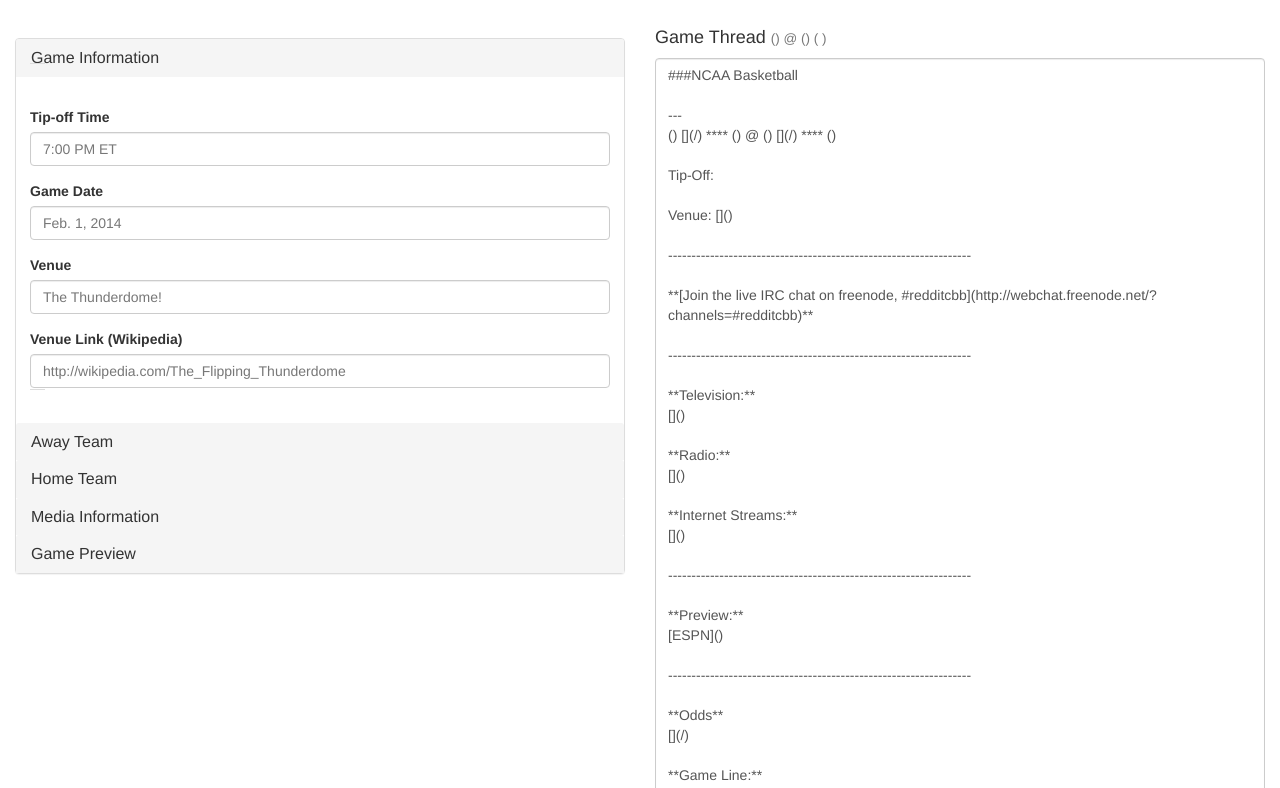
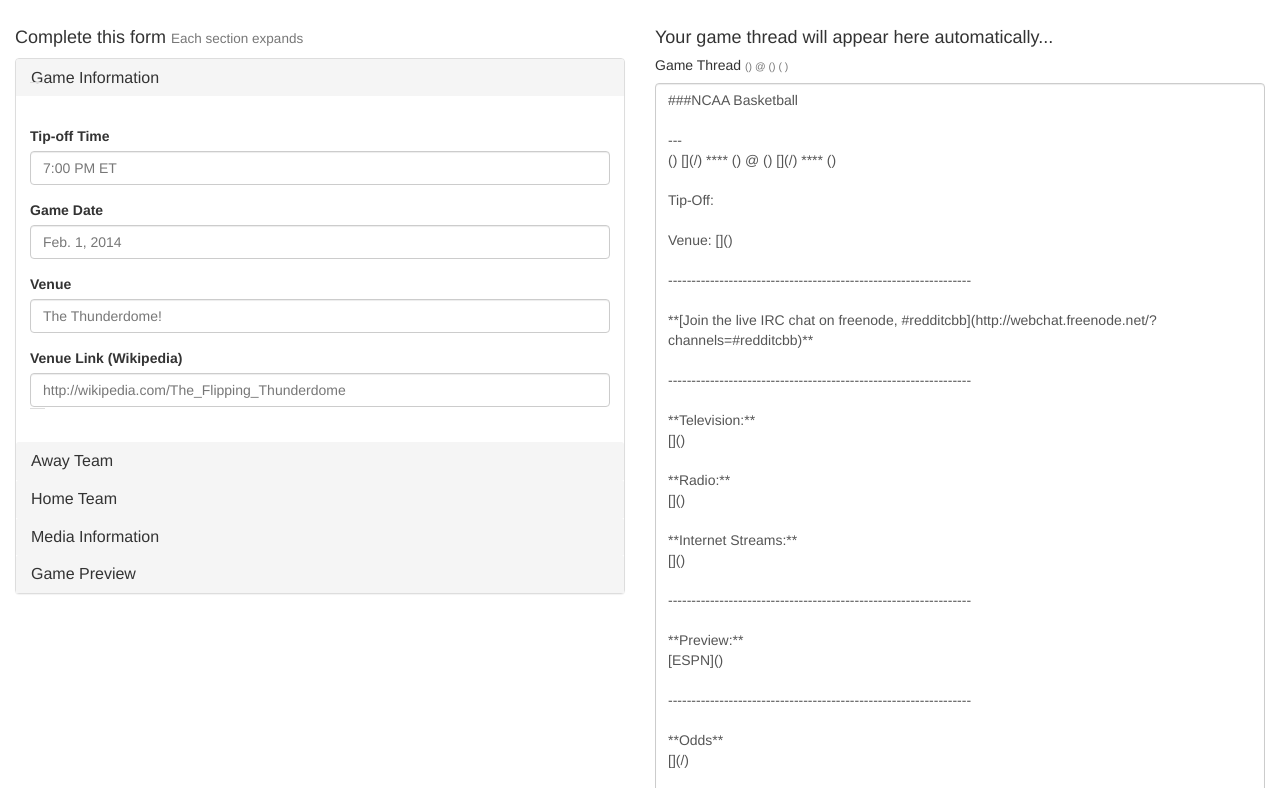
Before and after one commit to bleechack/mygamethread.com, a website: page index.html in a window 1280 px wide. Shown: the part 54-842 px from the top of the page. Drawn offline with Linux system fonts and the light colour scheme; files whose address does not match are found by name.

Commit message:
updating headers

```diff
--- a/index.html
+++ b/index.html
@@ -16,7 +16,7 @@
         <page-header></page-header>
         <div class="row">
             <div class="col-md-6">
-                <br />
+                <h4>Complete this form <small>Each section expands</small></h4>
                 <div class="panel-group" id="accordion">
                     <div class="panel panel-default">
                         <!-- <form novalidate class="simple-form" role="form"> -->
--- a/partials/game-thread.html
+++ b/partials/game-thread.html
@@ -1,4 +1,5 @@
-<h4>Game Thread <small>({{away.rank}}) {{away.name}} @ ({{home.rank}}) {{home.name}} ({{game.time}} {{television.channel}})</small></h2>
+<h4>Your game thread will appear here automatically...</h4>
+<h5>Game Thread <small>({{away.rank}}) {{away.name}} @ ({{home.rank}}) {{home.name}} ({{game.time}} {{television.channel}})</small></h5>
 
 <textarea class="form-control" placeholder="This should hold the completed game thread with as much information as specified in the form" rows="48" cols="72">
 ###NCAA Basketball
```
